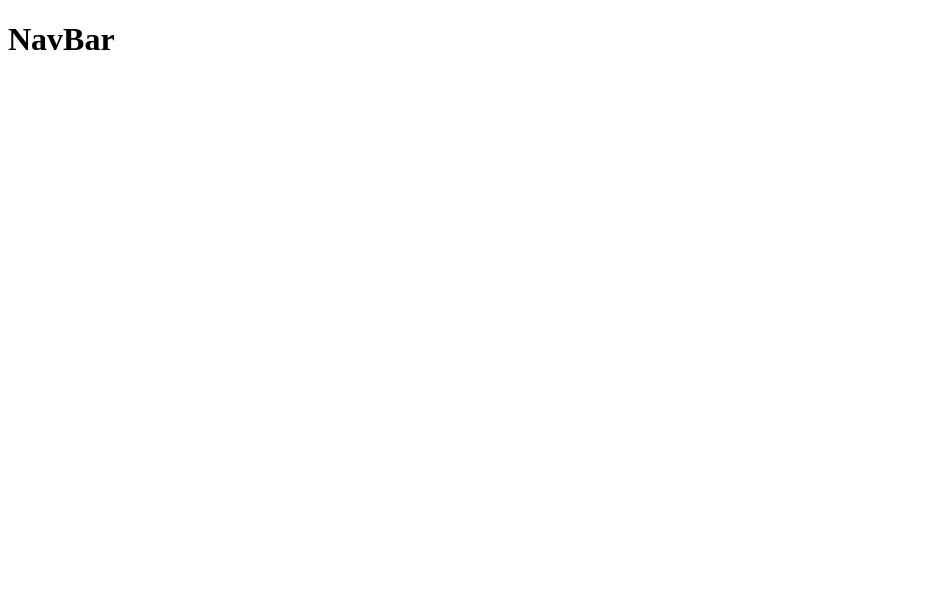
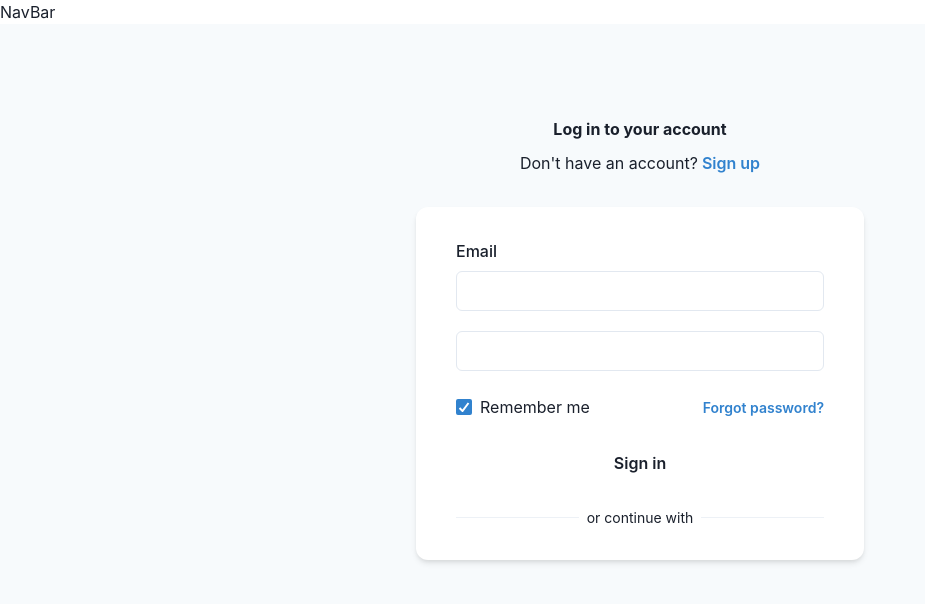
Before and after one commit to pete-livermore/habit-challenge-tracker, a React (Create React App) app in the folder client/: page /signup in a window 1280 px wide. Before the commit this address had no page. Shown: the top 604 px of the page, without its empty margins (0-925 px from the left). Built offline with nearby package versions, Linux system fonts and the light colour scheme.

Commit message:
Added login flow

```diff
--- a/client/package.json
+++ b/client/package.json
@@ -3,8 +3,12 @@
   "version": "0.1.0",
   "private": true,
   "dependencies": {
+    "@chakra-ui/react": "^1.8.3",
+    "@emotion/react": "^11",
+    "@emotion/styled": "^11",
     "axios": "^0.25.0",
     "eslint-plugin-react": "^7.28.0",
+    "framer-motion": "^6",
     "react": "^17.0.2",
     "react-dom": "^17.0.2",
     "react-router-dom": "^6.2.1",
--- a/client/src/App.js
+++ b/client/src/App.js
@@ -2,9 +2,11 @@ import React from 'react'
 import { BrowserRouter, Routes, Route } from 'react-router-dom'
 
 import NavBar from './components/NavBar'
-import Authentificate from './components/Authentificate'
+import Signup from './components/auth/Signup'
+import Login from './components/auth/Login'
 import Event from './components/Event'
-import Home from './components/Home'
+import Home from './components/Home/Home'
+
 
 const App = () => {
   return (
@@ -13,7 +15,8 @@ const App = () => {
       <Routes>
         <Route path="/" element={<Home />} />
         <Route path="/events/:eventId" element={<Event />} />
-      <Route path="/authentificate" element={<Authentificate />} />
+        <Route path="/signup" element={<Signup />} />
+        <Route path="/login" element={<Login />} />
       </Routes>
       </BrowserRouter>
   )
--- a/client/src/components/Authentificate.js
+++ /dev/null
@@ -1,10 +0,0 @@
-import React from 'react'
-
-const Authentificate = () => {
-
-  return (
-    <h1>Authentificate</h1>
-  )
-}
-
-export default Authentificate
--- a/client/src/components/Home/Home.js
+++ b/client/src/components/Home/Home.js
@@ -1,5 +1,6 @@
 import React, { useEffect, useState } from 'react'
 import axios from 'axios'
+import { Heading } from '@chakra-ui/react'
 
 const Home = () => {
 
@@ -19,6 +20,7 @@ const Home = () => {
 
   return (
     <>
+    <Heading>Home</Heading>
     {events ?
       events.map(event => {
         const { name, _id, description } = event
--- /dev/null
+++ b/client/src/components/auth/Login.js
@@ -0,0 +1,89 @@
+import React, { useState } from 'react'
+import {
+  Flex,
+  Box,
+  Heading,
+  FormControl,
+  FormLabel,
+  Input,
+  Button,
+
+  InputGroup,
+  InputRightElement,
+  Alert
+
+} from '@chakra-ui/react'
+import { useNavigate } from 'react-router-dom'
+import axios from 'axios'
+
+
+const Login = () => {
+
+  const navigate = useNavigate()
+
+  const [ formData, setFormData ] = useState({
+    email: '',
+    password: '',
+  })
+
+  const [ formError, setFormError ] = useState('') // We expect only a string now
+
+  const handleChange = (e) => {
+    const newObj = { ...formData, [e.target.name]: e.target.value } //Spreading formData makes sure we maintain the data structure of formData
+    setFormData(newObj)
+    setFormError('')
+  }
+
+  // Saves the token from handleSubmit in the localStorage
+
+  const setTokenToLocalStorage = (token) => {
+    window.localStorage.setItem('tinyhabits-token', token)
+  }
+
+  const handleSubmit = async (e) => {
+    e.preventDefault()
+    try {
+      const { data } = await axios.post('/api/login', formData) //Posting the data from the form
+      console.log('token', data.token)
+      setTokenToLocalStorage(data.token) // pass on the token to the localStorage
+      navigate('/')
+    } catch (err) {
+      console.log('form error ->',formError)
+      console.log(err.response)
+      setFormError(err.response.data.message)
+    }
+  }
+
+  return (
+    <Flex width="full" align="center" justifyContent="center">
+      <Box p={8} maxWidth="500px" borderWidth={1} borderRadius={8} boxShadow="lg">
+          <>
+            <Box textAlign="center">
+              <Heading>Login</Heading>
+            </Box>
+            <Box my={4} textAlign="left">
+              <form onSubmit={handleSubmit}>
+                <FormControl isRequired>
+                  <FormLabel htmlFor='email'>Email</FormLabel>
+                  <Input onChange={handleChange} type="email" name="email" placeholder='Email' defaultValue={formData.email} />
+                </FormControl>
+                <FormControl isRequired mt={6}>
+                  <FormLabel htmlFor='password'>Password</FormLabel>
+                  <InputGroup>
+                    <Input onChange={handleChange} type="password" name="password" placeholder='Password' defaultValue={formData.password} />
+                    <InputRightElement width="3rem">
+                    </InputRightElement>
+                  </InputGroup>
+                </FormControl>
+                {formError && <Alert status='error' mt={4}>{formError}</Alert>}
+                <Button type="submit" width="full" mt={4}>Login</Button>
+
+              </form>
+            </Box>
+          </>
+      </Box>
+    </Flex>
+  )
+}
+
+export default Login
--- /dev/null
+++ b/client/src/components/auth/Signup.js
@@ -0,0 +1,62 @@
+import React from 'react'
+import { Box, Button,Checkbox,Container,Divider,FormControl,FormLabel,Heading,HStack,Input,Stack,Text,useBreakpointValue,useColorModeValue as mode,} from '@chakra-ui/react'
+
+const Signup = () => {
+
+  return (
+    <Box bg={mode(useBreakpointValue({ base: 'white', sm: 'gray.50' }), 'gray.800')}>
+    <Container maxW="lg" py={{ base: '12', md: '24' }} px={{ base: '0', sm: '8' }}>
+      <Stack spacing="8">
+        <Stack spacing="6">
+          <Stack spacing={{ base: '2', md: '3' }} textAlign="center">
+            <Heading size={useBreakpointValue({ base: 'xs', md: 'sm' })}>
+              Log in to your account
+            </Heading>
+            <HStack spacing="1" justify="center">
+              <Text>Don't have an account?</Text>
+              <Button variant="link" colorScheme="blue">
+                Sign up
+              </Button>
+            </HStack>
+          </Stack>
+        </Stack>
+        <Box
+          py={{ base: '0', sm: '8' }}
+          px={{ base: '4', sm: '10' }}
+          bg={mode('white', useBreakpointValue({ base: 'inherit', sm: 'gray.700' }))}
+          boxShadow={{ base: 'none', sm: 'md' }}
+          borderRadius={{ base: 'none', sm: 'xl' }}
+        >
+          <Stack spacing="6">
+            <Stack spacing="5">
+              <FormControl>
+                <FormLabel htmlFor="email">Email</FormLabel>
+                <Input id="email" type="email" />
+              </FormControl>
+              <Input id="password" type="password" />
+            </Stack>
+            <HStack justify="space-between">
+              <Checkbox defaultIsChecked>Remember me</Checkbox>
+              <Button variant="link" colorScheme="blue" size="sm">
+                Forgot password?
+              </Button>
+            </HStack>
+            <Stack spacing="6">
+              <Button variant="primary">Sign in</Button>
+              <HStack>
+                <Divider />
+                <Text fontSize="sm" whiteSpace="nowrap">
+                  or continue with
+                </Text>
+                <Divider />
+              </HStack>
+            </Stack>
+          </Stack>
+        </Box>
+      </Stack>
+    </Container>
+  </Box>
+  )
+}
+
+export default Signup
--- a/client/src/index.js
+++ b/client/src/index.js
@@ -2,5 +2,9 @@ import React from 'react'
 import ReactDOM from 'react-dom'
 import './styles/main.scss'
 import App from './App'
+import { ChakraProvider } from '@chakra-ui/react'
 
-ReactDOM.render(<App />, document.getElementById('root'))
+ReactDOM.render(
+  <ChakraProvider>
+  <App />
+  </ChakraProvider>, document.getElementById('root'))
```
Also changed, not shown: client/src/components/helper/auth.js (added, +21 -0 lines), 1 other file (tests, documents, lock files or other folders). Lines whose indentation alone changed are shown as unchanged.
